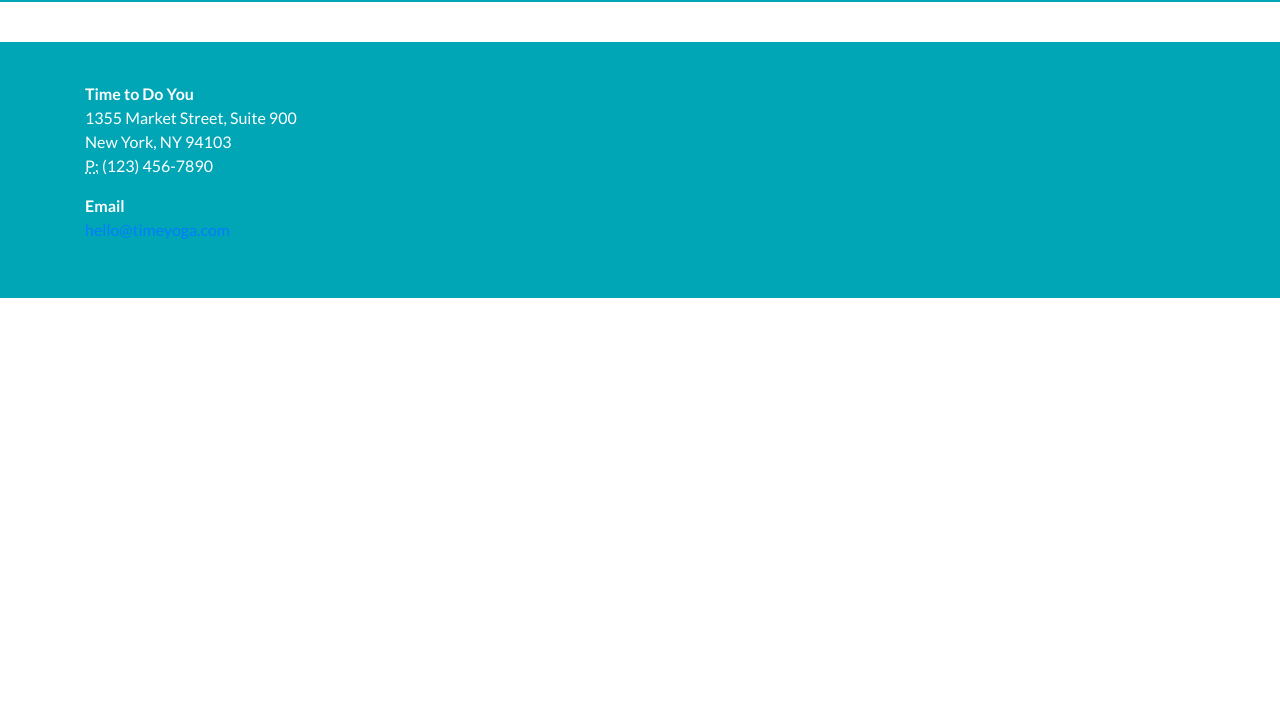
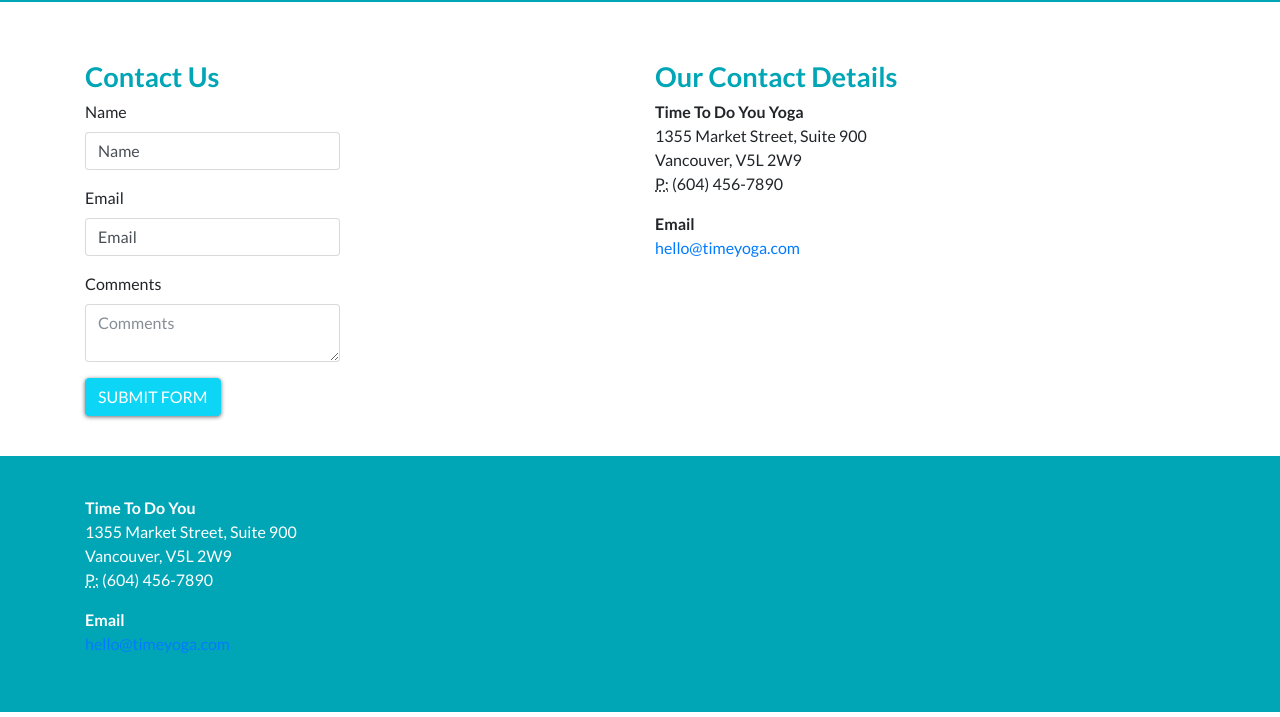
Before and after one commit to ninalouw/term3-wk4, a PHP site: page /contact.php in a window 1280 px wide. Shown: the part 83-800 px from the top of the page. Run offline with PHP 8.4, Linux system fonts and the light colour scheme; some libraries are stand-ins or nearby versions.

Commit message:
add contact form

```diff
--- a/contact.php
+++ b/contact.php
@@ -1,5 +1,50 @@
 <!-- php header -->
 <?php include "partials/header.php"?>
 
+<div class="container contact-container">
+    <div class="row">
+    <!-- form -->
+        <form class="col-md-6 col-lg-6">
+            <h3> Contact Us</h3>
+        <div class="row">
+            <div class="col-md-6 mb-3">
+            <label for="validationDefault01">Name</label>
+            <input type="text" class="form-control" id="validationDefault01" placeholder="Name" value="Name" required>
+            </div>
+        </div>
+        <div class="row">
+            <div class="col-md-6 mb-3">
+            <label for="validationDefault02">Email</label>
+            <input type="email" class="form-control" id="validationDefault02" placeholder="Email" value="Email" required>
+            </div>
+        </div>
+        <div class="row">
+            <div class="col-md-6 mb-3">
+            <label for="validationDefault02">Comments</label>
+            <textarea type="text" class="form-control" id="validationDefault02" placeholder="Comments" value="Comments"></textarea>
+            </div>
+        </div>
+        <button class="btn btn-primary" type="submit">Submit form</button>
+        </form>
+<!-- contact details -->
+        <div class="contact-details col-xs-12 col-sm-12 col-md-6 col-lg-6">
+          <h3>Our Contact Details</h3>
+          <address>
+                <strong>Time To Do You Yoga</strong><br>
+                1355 Market Street, Suite 900<br>
+                Vancouver, V5L 2W9<br>
+                <abbr title="Phone">P:</abbr> (604) 456-7890
+                </address>
+
+                <address>
+                <strong>Email</strong><br>
+                <a href="mailto:#">hello@timeyoga.com</a>
+            </address>
+            <!-- <img class="img-responsive about-work-img" src="img/contact-500.jpg" alt= 'portfolio image'> -->
+        </div>
+    </div>
+
+ </div>
+
 <!-- php footer -->
 <?php include "partials/footer.php"?>
--- a/css/styles.css
+++ b/css/styles.css
@@ -173,3 +173,8 @@ hr {
   margin-top: 40px !important;
   position: relative;
 }
+
+.contact-container {
+  margin-top: 60px;
+  margin-bottom: 40px;
+}
--- a/css/styles.scss
+++ b/css/styles.scss
@@ -195,3 +195,8 @@ hr {
     margin-top:40px !important;
     position: relative;
 }
+
+.contact-container {
+    margin-top:60px;
+    margin-bottom: 40px;
+}
--- a/partials/footer.php
+++ b/partials/footer.php
@@ -1,10 +1,10 @@
     <footer class="page-footer">
         <div class="container">
             <address>
-            <strong>Time to Do You</strong><br>
+            <strong>Time To Do You</strong><br>
             1355 Market Street, Suite 900<br>
-            New York, NY 94103<br>
-            <abbr title="Phone">P:</abbr> (123) 456-7890
+            Vancouver, V5L 2W9<br>
+            <abbr title="Phone">P:</abbr> (604) 456-7890
             </address>
 
             <address>
```
Also changed, not shown: css/styles.min.css (+1 -1 lines).
